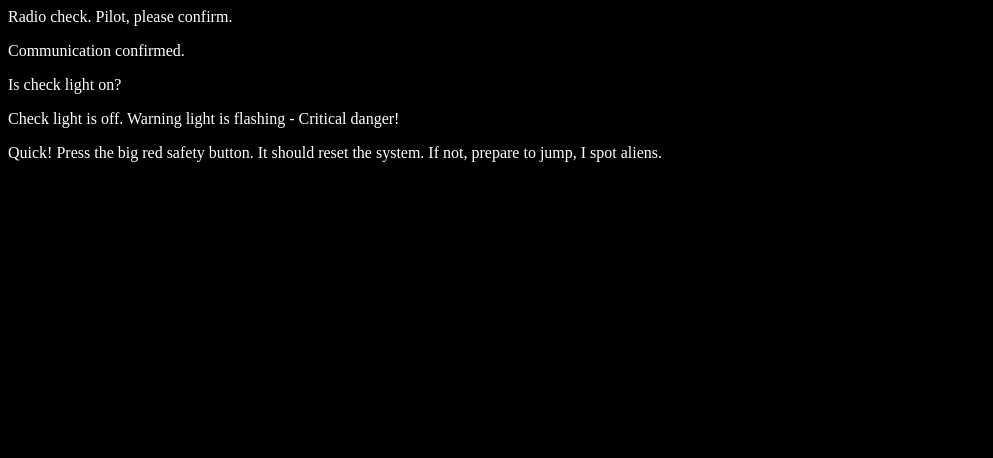
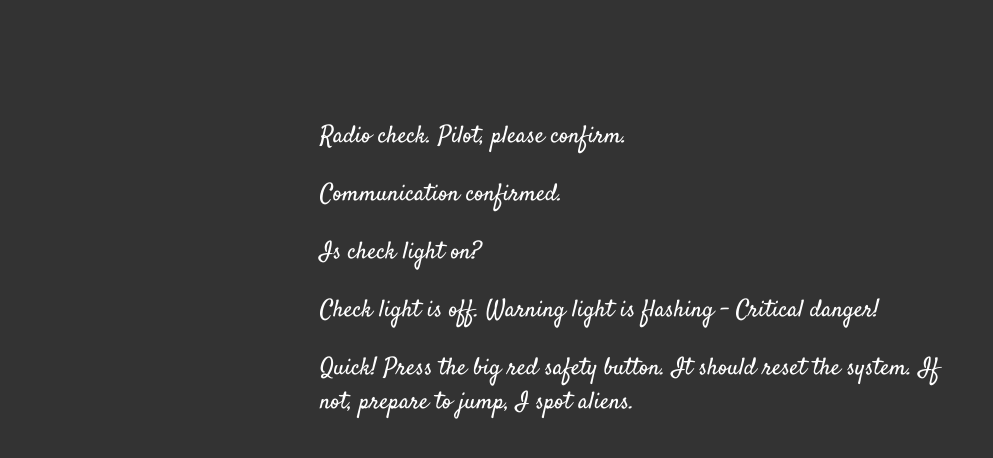
Before and after one commit to CodeGirl78/communication-log, a plain HTML site: page index.html in a window 1280 px wide. Shown: the whole page, without its empty margins (0-993 px from the left). Drawn offline with Linux system fonts and the light colour scheme.

Commit message:
Change CSS styling with Google font

```diff
--- a/index.html
+++ b/index.html
@@ -1,6 +1,7 @@
 <html>
    <head>
       <link rel="stylesheet" type="text/css" href="style.css">
+      <link href="https://fonts.googleapis.com/css?family=Satisfy" rel="stylesheet">
    </head>
    <body>
       <p>Radio check. Pilot, please confirm.</p>
--- a/style.css
+++ b/style.css
@@ -1,4 +1,7 @@
 body {
   color: white;
-  background-color: black;
+  background-color: #333;
+  font-size: 150%;
+  font-family: "Satisfy", cursive;
+  margin: 5em 25%;
 }
```
